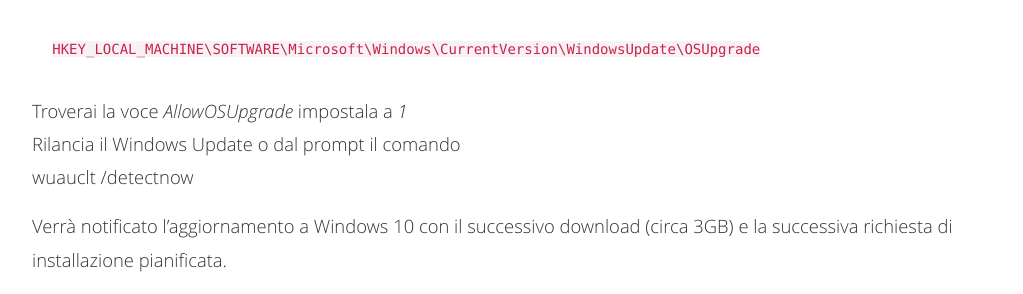
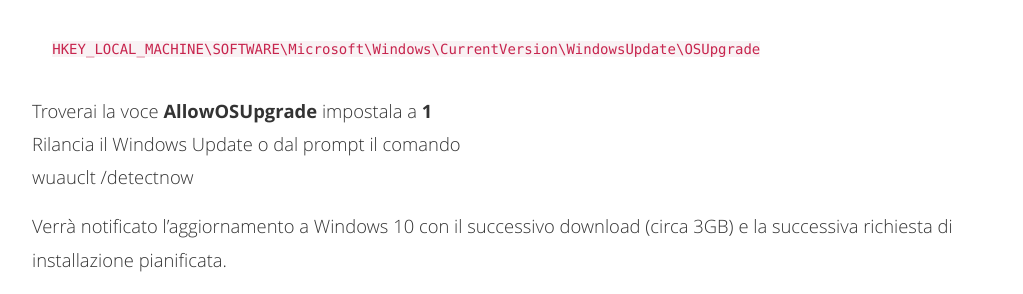
Before and after one commit to marste/Blog, a Jekyll site: the page built from _posts/2016-04-15-enable-windows-update-to-force-windows-10-upgrade-via-regedit.md, in a window 1280 px wide. Shown: the part 452-746 px from the top of the page, without its empty margins (128-1151 px from the left). Built offline with Jekyll 4.4.1, drawn with Linux system fonts in a browser that asks for light colours; nearby versions of some CDN libraries.

```diff
--- a/_posts/2016-04-15-enable-windows-update-to-force-windows-10-upgrade-via-regedit.md
+++ b/_posts/2016-04-15-enable-windows-update-to-force-windows-10-upgrade-via-regedit.md
@@ -17,7 +17,7 @@ Apri regedit e vai in questo percorso:
 
 	HKEY_LOCAL_MACHINE\SOFTWARE\Microsoft\Windows\CurrentVersion\WindowsUpdate\OSUpgrade
 
-Troverai la voce *AllowOSUpgrade* impostala a *1*
+Troverai la voce **AllowOSUpgrade** impostala a **1**
 Rilancia il Windows Update o dal prompt il comando
 	wuauclt /detectnow
 
```
